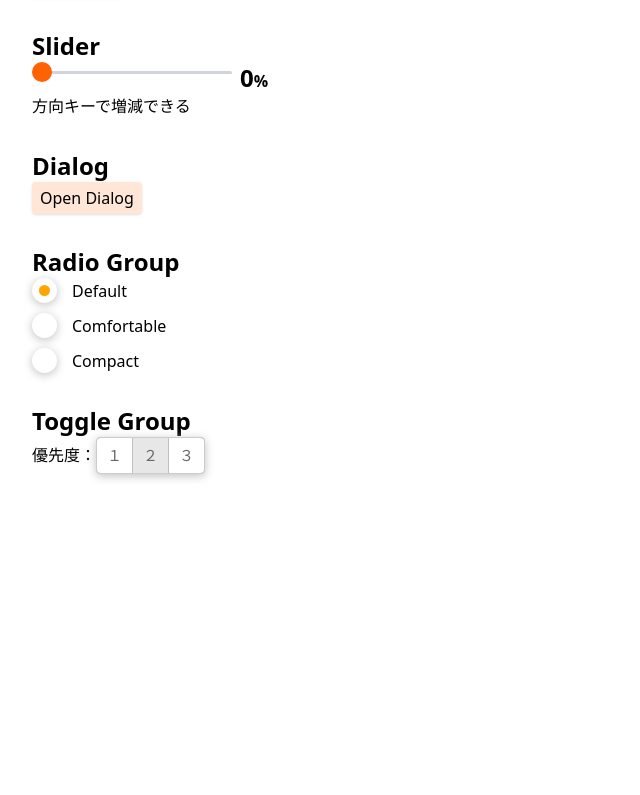
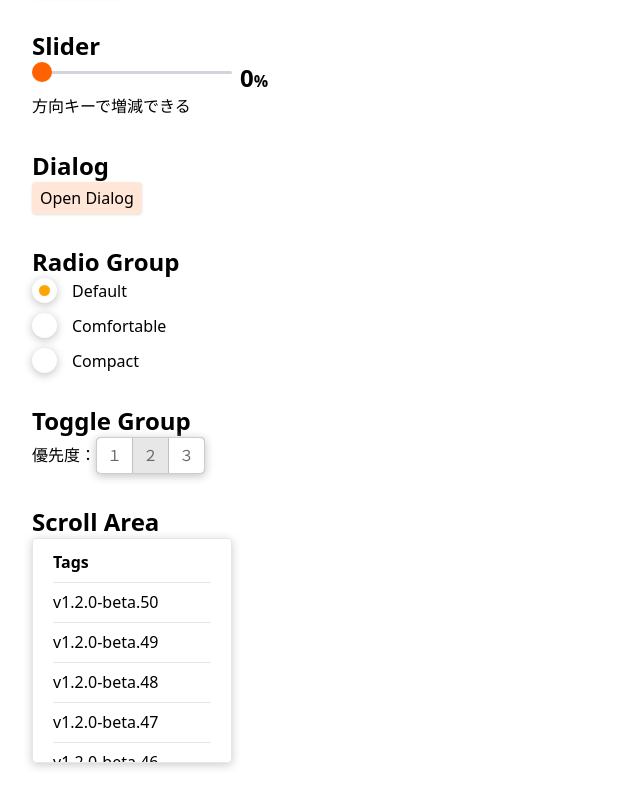
Before and after one commit to takunagai/sample-radix, a React (Vite) app: page / in a window 1280 px wide. Shown: the part 467-1262 px from the top of the page, without its empty margins (0-640 px from the left). Before the commit the page ends 973 px from the top, so only its background shows below. Built offline with nearby package versions, Linux system fonts and the light colour scheme.

Commit message:
Radix Primitives の Scroll Area の実装

```diff
--- a/package.json
+++ b/package.json
@@ -12,6 +12,7 @@
     "@radix-ui/react-dialog": "^1.0.2",
     "@radix-ui/react-popover": "1.0.3",
     "@radix-ui/react-radio-group": "^1.1.1",
+    "@radix-ui/react-scroll-area": "^1.0.2",
     "@radix-ui/react-slider": "1.1.0",
     "@radix-ui/react-tabs": "^1.0.2",
     "@radix-ui/react-toggle-group": "^1.0.2",
--- a/src/App.tsx
+++ b/src/App.tsx
@@ -2,9 +2,10 @@ import { useState } from 'react'
 import * as Popover from '@radix-ui/react-popover'
 import * as Slider from '@radix-ui/react-slider'
 import * as Tabs from '@radix-ui/react-tabs'
-import Dialog from './components/Dialog'
+import Dialog2 from './components/Dialog'
 import RadioGroupDemo from './components/RadioGroup'
 import ToggleGroupDemo from './components/ToggleGroup'
+import ScrollArea from './components/ScrollArea'
 import './index.css'
 
 const App = () => {
@@ -131,7 +132,7 @@ const App = () => {
 
       <section>
         <h2 className='text-2xl font-bold'>Dialog</h2>
-        <Dialog />
+        <Dialog2 />
       </section>
 
       <section>
@@ -144,6 +145,11 @@ const App = () => {
         優先度：
         <ToggleGroupDemo />
       </section>
+
+      <section>
+        <h2 className='text-2xl font-bold'>Scroll Area</h2>
+        <ScrollArea />
+      </section>
     </div>
   )
 }
--- /dev/null
+++ b/src/components/ScrollArea.tsx
@@ -0,0 +1,27 @@
+import * as ScrollArea from '@radix-ui/react-scroll-area'
+
+const TAGS = Array.from({ length: 50 }).map((_, i, a) => `v1.2.0-beta.${a.length - i}`)
+
+const ScrollAreaDemo = () => (
+  <ScrollArea.Root className='ScrollAreaRoot'>
+    <ScrollArea.Viewport className='ScrollAreaViewport'>
+      <div style={{ padding: '15px 20px' }}>
+        <div className='Text'>Tags</div>
+        {TAGS.map((tag) => (
+          <div className='Tag' key={tag}>
+            {tag}
+          </div>
+        ))}
+      </div>
+    </ScrollArea.Viewport>
+    <ScrollArea.Scrollbar className='ScrollAreaScrollbar' orientation='vertical'>
+      <ScrollArea.Thumb className='ScrollAreaThumb' />
+    </ScrollArea.Scrollbar>
+    <ScrollArea.Scrollbar className='ScrollAreaScrollbar' orientation='horizontal'>
+      <ScrollArea.Thumb className='ScrollAreaThumb' />
+    </ScrollArea.Scrollbar>
+    <ScrollArea.Corner className='ScrollAreaCorner' />
+  </ScrollArea.Root>
+)
+
+export default ScrollAreaDemo
--- a/src/index.css
+++ b/src/index.css
@@ -163,3 +163,79 @@
   position: relative;
   box-shadow: 0 0 0 2px #cccccc;
 }
+
+/**
+ * Scroll Area
+ */
+.ScrollAreaRoot {
+  width: 200px;
+  height: 225px;
+  border: 1px solid #e7e7e7;
+  border-radius: 4px;
+  overflow: hidden;
+  box-shadow: 0 2px 10px #cccccc;
+  background-color: white;
+  --scrollbar-size: 10px;
+}
+
+.ScrollAreaViewport {
+  width: 100%;
+  height: 100%;
+  border-radius: inherit;
+}
+
+.ScrollAreaScrollbar {
+  display: flex;
+  /* ensures no selection */
+  user-select: none;
+  /* disable browser handling of all panning and zooming gestures on touch devices */
+  touch-action: none;
+  padding: 2px;
+  background: #f3f3f3;
+  transition: background 160ms ease-out;
+}
+.ScrollAreaScrollbar:hover {
+  background: #e8e8e8;
+}
+.ScrollAreaScrollbar[data-orientation='vertical'] {
+  width: var(--scrollbar-size);
+}
+.ScrollAreaScrollbar[data-orientation='horizontal'] {
+  flex-direction: column;
+  height: var(--scrollbar-size);
+}
+
+.ScrollAreaThumb {
+  flex: 1;
+  background: silver;
+  border-radius: 7px;
+  position: relative;
+}
+/* increase target size for touch devices https://www.w3.org/WAI/WCAG21/Understanding/target-size.html */
+.ScrollAreaThumb::before {
+  content: '';
+  position: absolute;
+  top: 50%;
+  left: 50%;
+  transform: translate(-50%, -50%);
+  width: 100%;
+  height: 100%;
+  min-width: 44px;
+  min-height: 44px;
+}
+
+.ScrollAreaCorner {
+  background: gray;
+}
+
+.Text {
+  font-weight: bold;
+  line-height: 1.1;
+}
+
+.Tag {
+  line-height: 1.2;
+  margin-top: 10px;
+  border-top: 1px solid #e7e7e7;
+  padding-top: 10px;
+}
```
Also changed, not shown: 1 other file (tests, documents, lock files or other folders).
